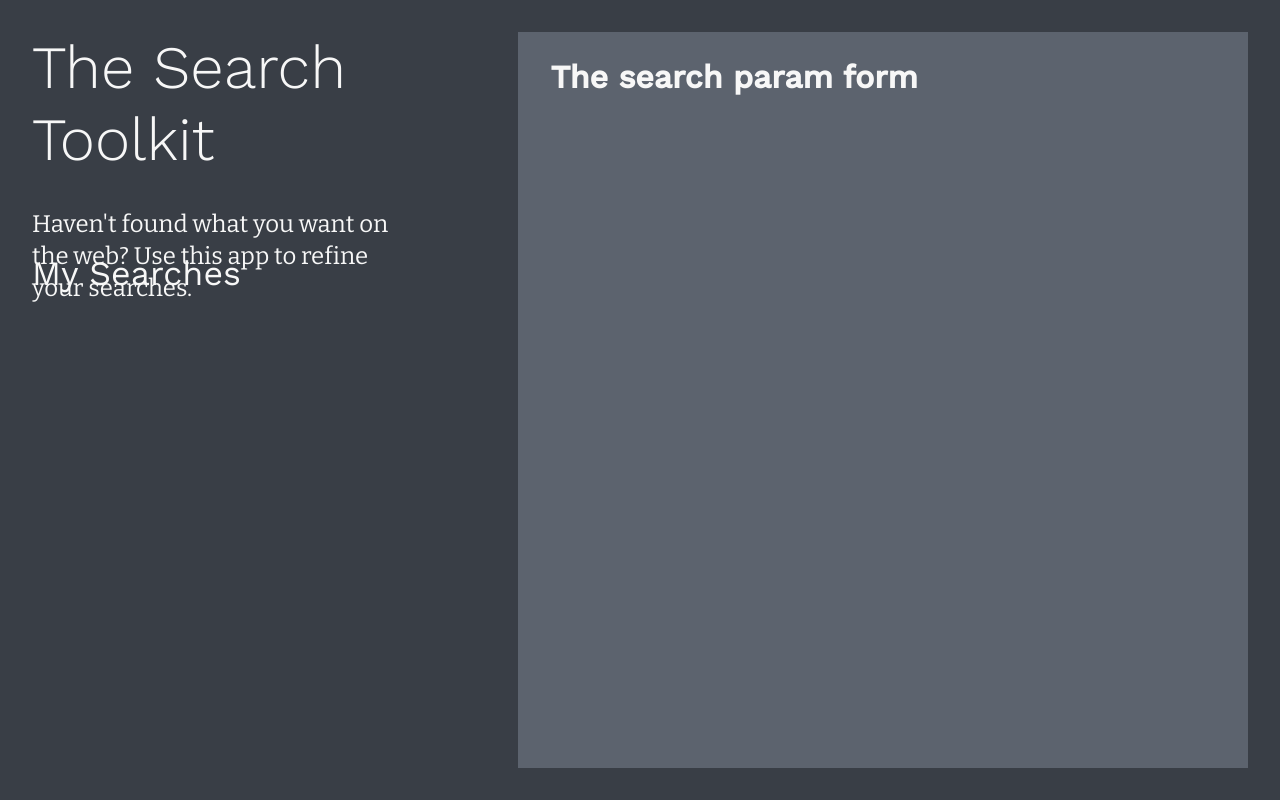
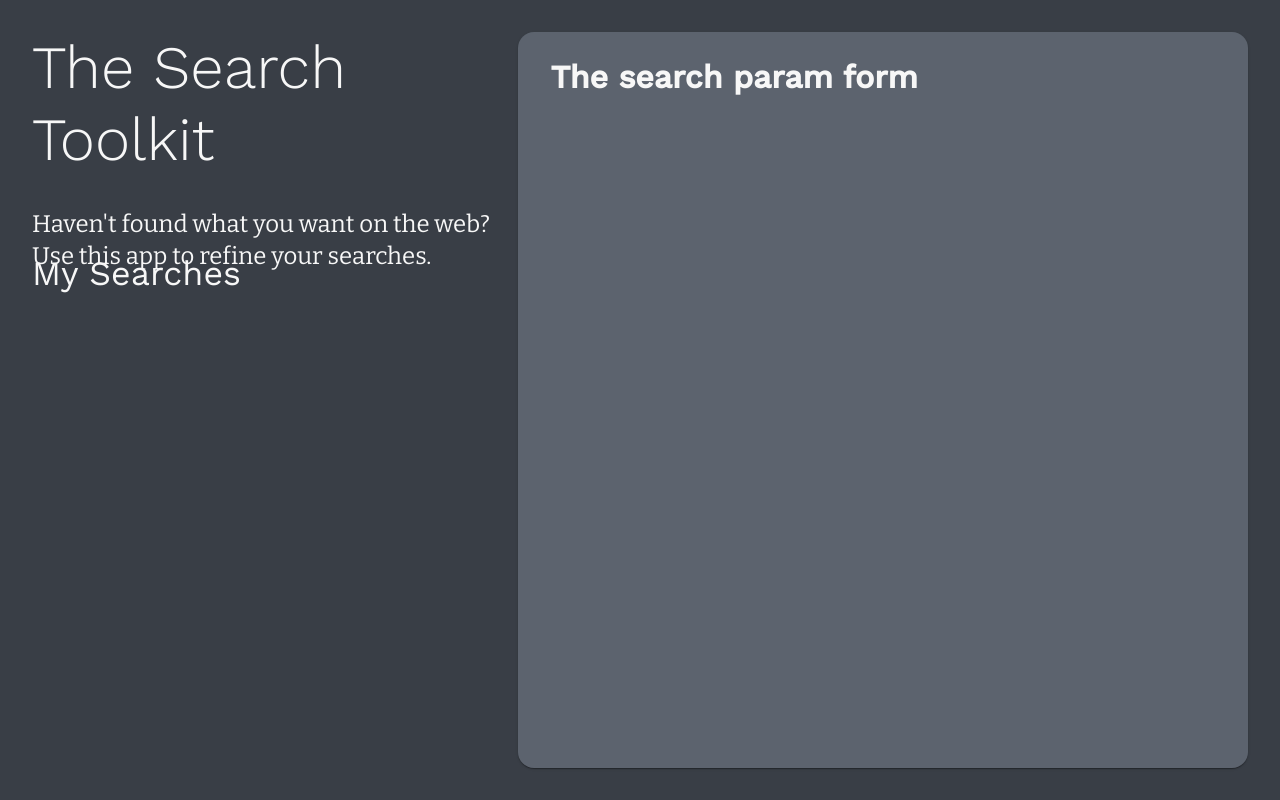
Before and after one commit to robertchenbao/the-search-toolkit, a React (Create React App) app: page / in a window 1280 px wide. Built offline with nearby package versions, Linux system fonts and the light colour scheme.

Commit message:
Optimize UI stylings

```diff
--- a/src/App.js
+++ b/src/App.js
@@ -3,6 +3,7 @@ import Typography from "@mui/material/Typography";
 import { ThemeProvider } from "@mui/material/styles";
 import { themeOptions } from "./theme";
 import CssBaseline from "@mui/material/CssBaseline";
+import { Paper } from "@mui/material";
 
 function App() {
     return (
@@ -15,7 +16,6 @@ function App() {
                     flexDirection: "row",
                     width: "100%",
                     minHeight: "100vh",
-                    flexGrow: 1,
                     padding: "32px",
                     backgroundColor: themeOptions.palette.background.main,
                 }}
@@ -37,7 +37,7 @@ function App() {
                         <Typography
                             variant="h5"
                             sx={{
-                                width: "80%",
+                                width: "100%",
                                 textAlign: "left",
                                 marginY: "32px",
                             }}
@@ -50,15 +50,16 @@ function App() {
                         <Typography variant="h4">My Searches</Typography>
                     </Box>
                 </Box>
-                <Box
+                <Paper
                     sx={{
                         paddingX: "32px",
                         width: "60%",
                         backgroundColor: themeOptions.palette.primary.main,
+                        borderRadius: "16px",
                     }}
                 >
                     <h1>The search param form</h1>
-                </Box>
+                </Paper>
             </Box>
         </ThemeProvider>
     );
```
